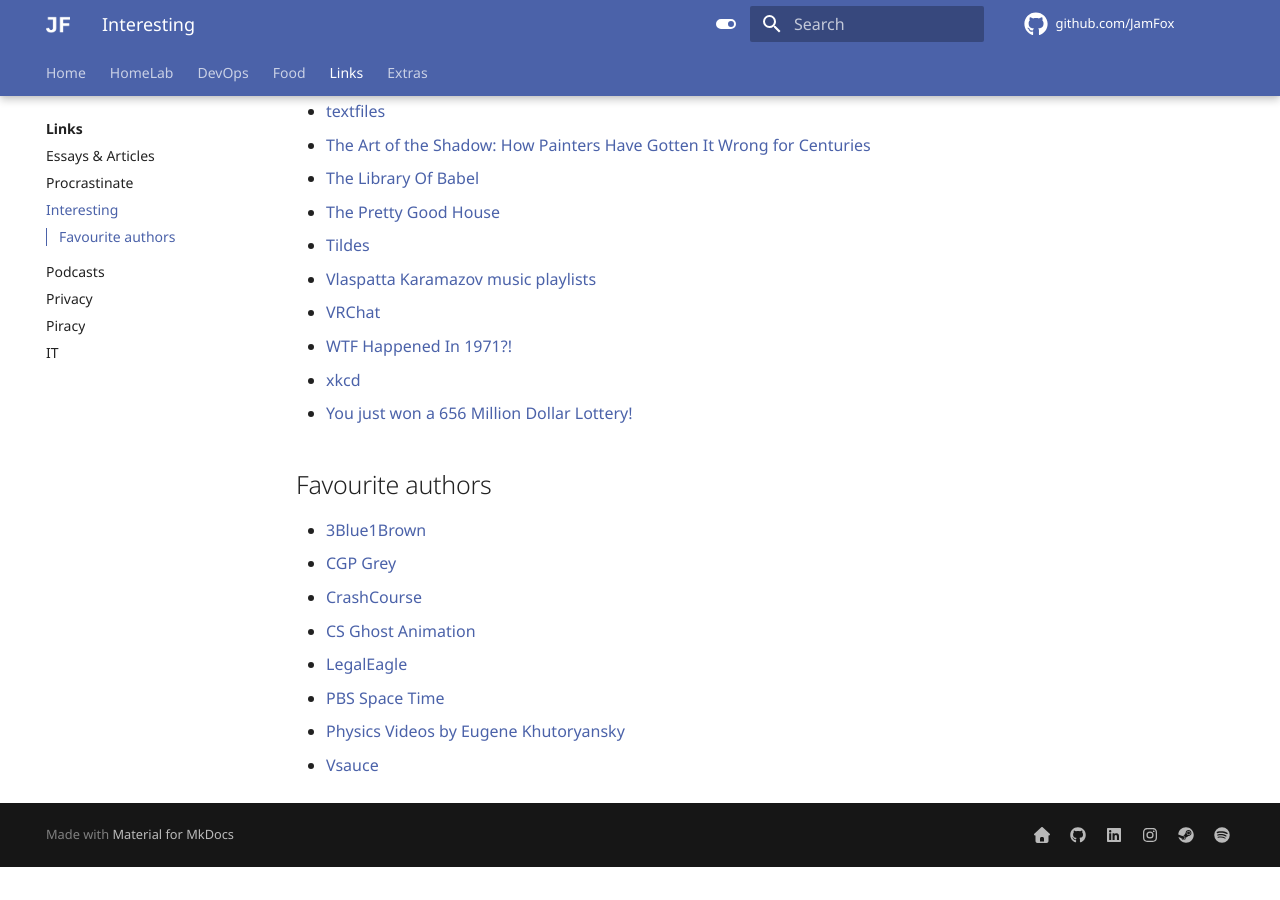
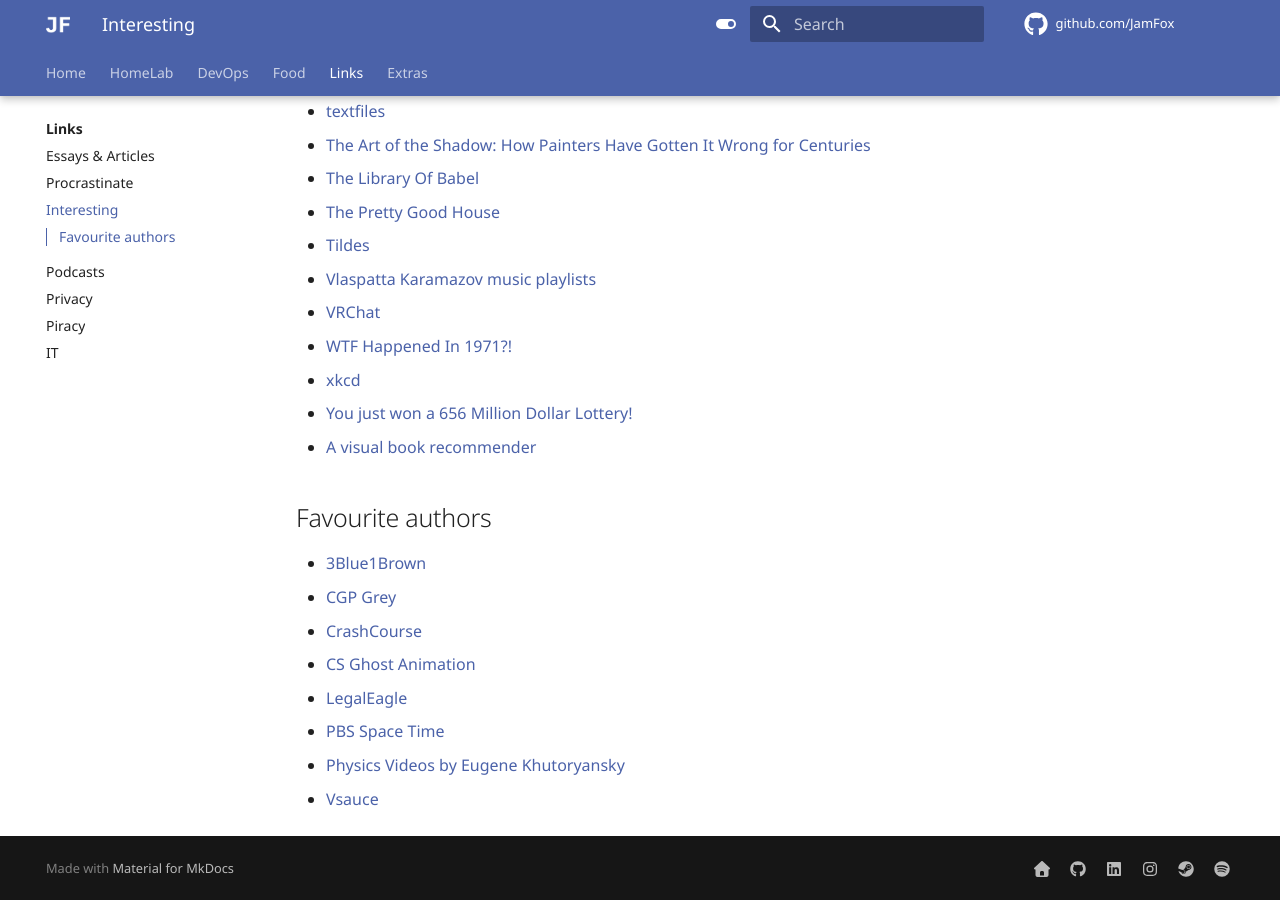
Before and after one commit to JamFox/docs.jamfox.dev, an MkDocs documentation site: the page built from docs/content/links/interesting.md, in a window 1280 px wide and 900 px high, scrolled down 599 px. Built offline with MkDocs 1.6.1 and Material for MkDocs 9.7.7, drawn with Linux system fonts in a browser that asks for light colours; comment, search, counter and statistics services are not loaded; before the commit the page ends 1466 px from its top, so only the background shows below that.

Commit message:
add vis book rec

```diff
--- a/docs/content/links/interesting.md
+++ b/docs/content/links/interesting.md
@@ -26,6 +26,7 @@ title: "Interesting"
 - [WTF Happened In 1971?!](https://wtfhappenedin1971.com/)
 - [xkcd](https://xkcd.com/)
 - [You just won a 656 Million Dollar Lottery!](https://old.reddit.com/r/AskReddit/comments/24vzgl/you_just_won_a_656_million_dollar_lottery_what_do/chba4bf)
+- [A visual book recommender](https://nathanrooy.github.io/posts/2023-04-12/visual-book-recommender/)
 
 ## Favourite authors
 
```
